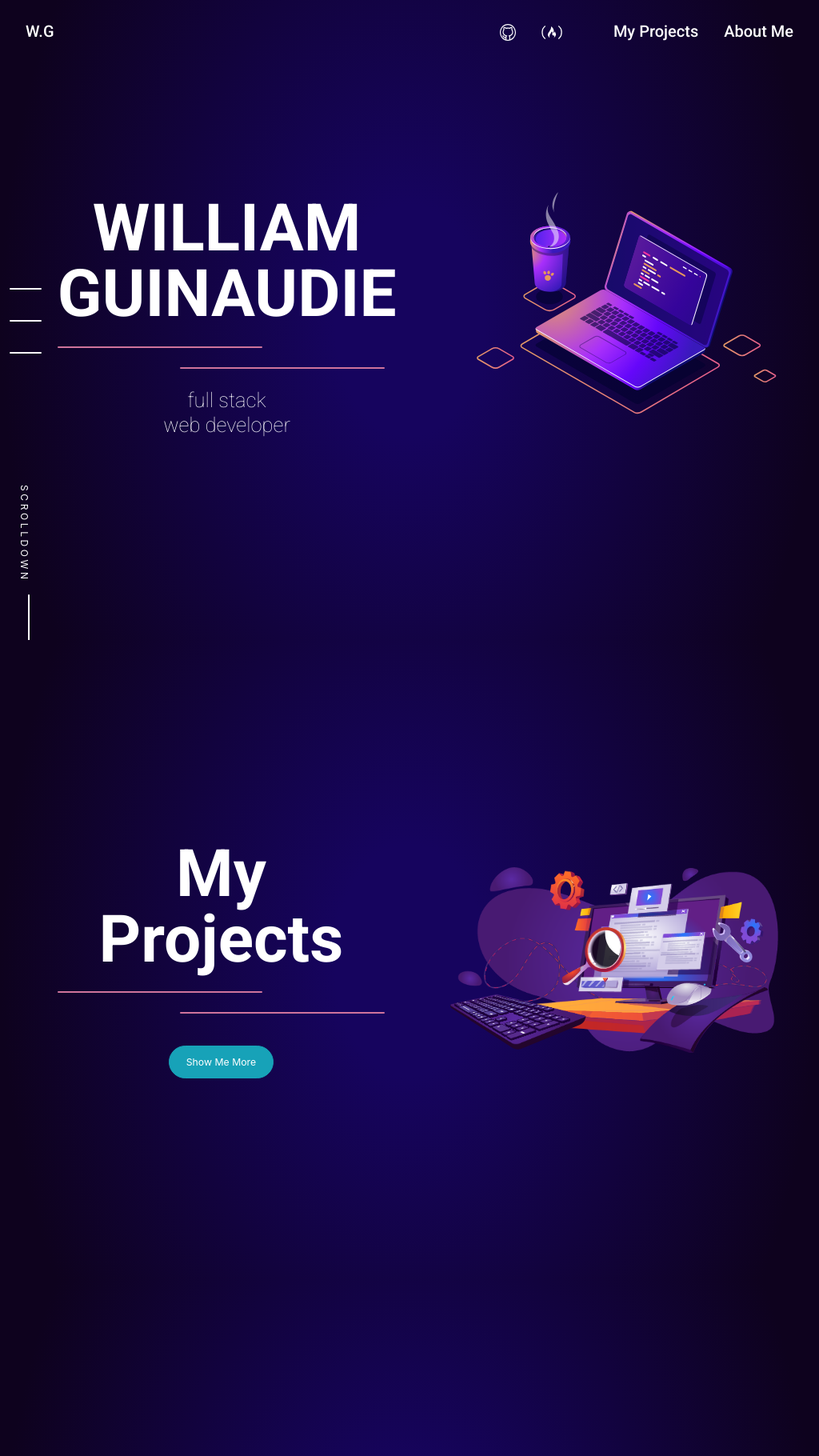
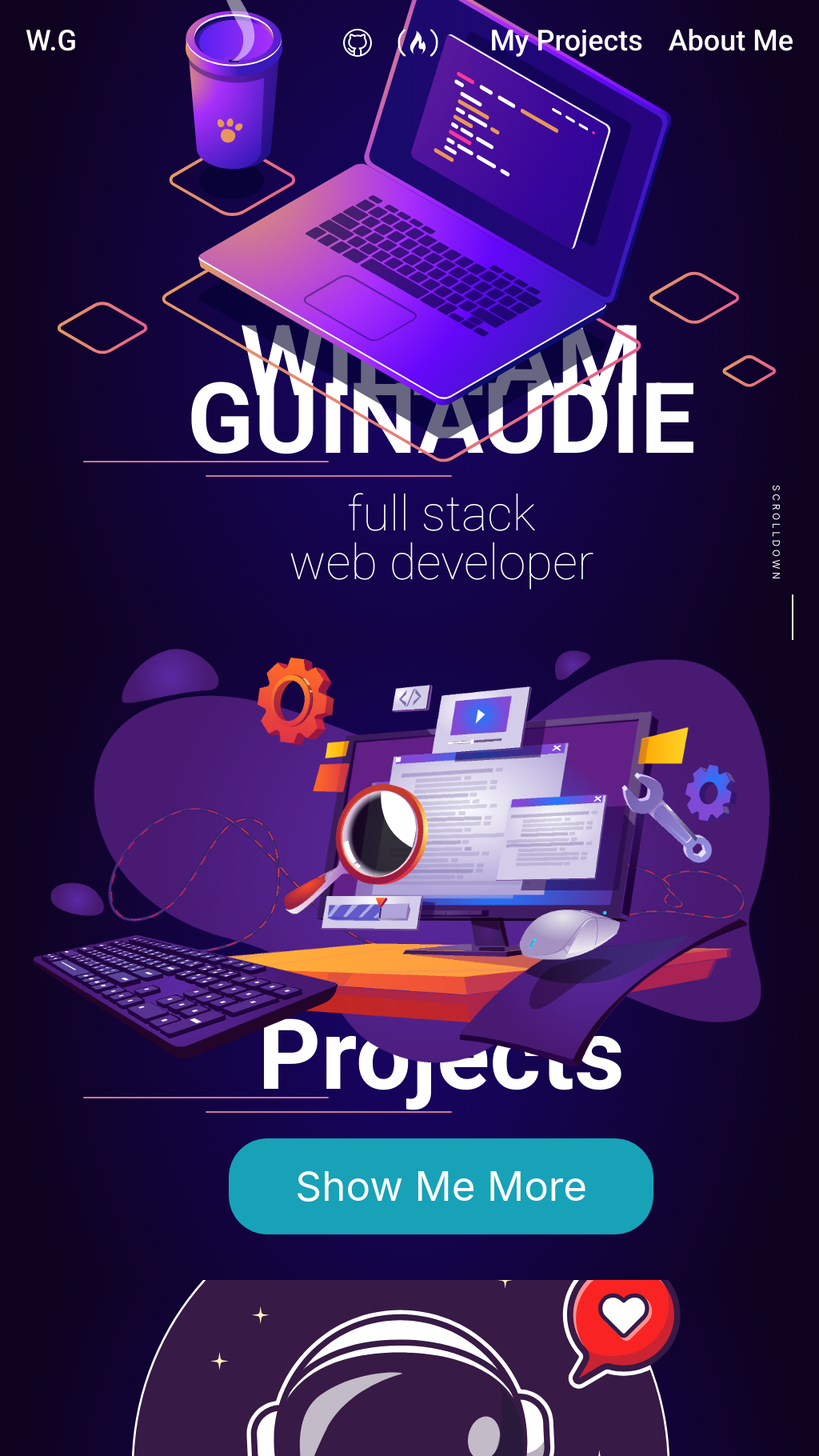
Before and after one commit to NeoHuncho/my-portfolio-old, a React (Create React App) app: page / in a window 1024 px wide. Shown: the top 1820 px of the page at 80% size. Built offline with nearby package versions, Linux system fonts and the light colour scheme.

Commit message:
added ipad responsiveness

```diff
--- a/src/components/AboutMe/AboutMe.css
+++ b/src/components/AboutMe/AboutMe.css
@@ -1,20 +1,44 @@
-@media screen and (max-width: 420px){
-.astronaut{
-    height: auto;
-    width: 80vw;
+@media screen and (max-width: 420px) {
+    .astronaut {
+        height: auto;
+        width: 80vw;
+    }
+    .svgAbout {
+        position: relative;
+        bottom: 20vh;
+        left: 8vw;
+    }
+}
 
+@media screen and (min-width: 1025px) {
+    .astronaut {
+        height: auto;
+        width: 30vw;
+    }
+    .svgAbout {
+        position: relative;
+        left: 62vw;
+    }
 }
-.svgAbout{
-    position: relative;
-    bottom:20vh;
-    left:8vw;
- }}
- @media screen and (min-width: 1024px){.astronaut{
-    height: auto;
-    width: 30vw;
-
+@media screen and (min-width:421px) and (max-width: 811px){
+    .astronaut {
+        height: auto;
+        width: 70vw;
+    }
+    .svgAbout {
+        position: relative;
+        bottom: 20vh;
+        left: 14vw;
+    }
 }
-.svgAbout{
-    position: relative;
-    left: 62vw;
- }}
+@media screen and (min-width:811px) and (max-width: 1025px){
+    .astronaut {
+        height: auto;
+        width: 70vw;
+    }
+    .svgAbout {
+        position: relative;
+        bottom: 20vh;
+        left: 14vw;
+    }
+}
--- a/src/components/FrontPage/FrontPage.css
+++ b/src/components/FrontPage/FrontPage.css
@@ -30,7 +30,7 @@
     }
 }
 
-@media screen and (min-width: 1024px) {
+@media screen and (min-width: 1025px) {
     .svgFront {
         position: relative;
         left: 52vw;
@@ -60,3 +60,66 @@
         transform: rotate(90deg);
     }
 }
+@media screen and (min-width:421px) and (max-width: 811px){
+    .svgFront {
+        position: relative;
+        bottom: 13vh;
+        right: 10vw;
+    }
+    .computerFront {
+        height: auto;
+        width: 120vw;
+    }
+    .scroolDown {
+        position: fixed;
+        font-size: 1.5vh;
+        bottom: 7vh;
+        right: 3.5vw;
+        line-height: 1;
+        letter-spacing: 0.3em;
+        writing-mode: vertical-rl;
+        color: #fff;
+    }
+    .lineSD {
+        position: fixed;
+        bottom: 3vh;
+        right: 0.1vw;
+        width: 8vh;
+        height: 2px;
+        border-radius: 5px;
+        background: white;
+        transform: rotate(90deg);
+    }
+}
+@media screen and (min-width:811px) and (max-width: 1025px){
+    .svgFront {
+        position: relative;
+        bottom: 13vh;
+        right: 8vw;
+    }
+    .computerFront {
+        height: auto;
+        width: 120vw;
+    }
+    .scroolDown {
+        position: fixed;
+        font-size: 1.5vh;
+        bottom: 7vh;
+        right: 3.5vw;
+        line-height: 1;
+        letter-spacing: 0.3em;
+        writing-mode: vertical-rl;
+        color: #fff;
+    }
+    .lineSD {
+        position: fixed;
+        bottom: 3vh;
+        right: 0.1vw;
+        width: 8vh;
+        height: 2px;
+        border-radius: 5px;
+        background: white;
+        transform: rotate(90deg);
+    }
+
+}
--- a/src/components/MyProjects/MyProjects.css
+++ b/src/components/MyProjects/MyProjects.css
@@ -10,7 +10,7 @@
     }
 }
 
-@media screen and (min-width: 1024px){
+@media screen and (min-width: 1025px){
     .svgProject{
         position: relative;
         left: 55vw;
@@ -20,3 +20,25 @@
         width: 40vw;
     }
 }
+@media screen and (min-width:421px) and (max-width: 811px){
+    .svgProject{
+        position: relative;
+        bottom:18vh;
+        left:4vw;
+     }
+    .computerProject{
+        height: auto;
+        width: 90vw;
+    }
+}
+@media screen and (min-width:811px) and (max-width: 1025px){
+    .svgProject{
+        position: relative;
+        bottom:16vh;
+        left:4vw;
+     }
+    .computerProject{
+        height: auto;
+        width: 90vw;
+    }
+}
--- a/src/components/NavBar/NavBar.css
+++ b/src/components/NavBar/NavBar.css
@@ -40,7 +40,7 @@
         margin-left: 5vw;
     }
 }
-@media screen and (min-width: 1024px){
+@media screen and (min-width: 1025px){
     .computer-hide{
         display: none;
     }
@@ -78,3 +78,79 @@
         width: 2vw;
     }
 }
+@media screen and (min-width:421px) and (max-width: 811px){
+    .computer-hide{
+        display: none;
+    }
+    .navbar {
+        position: fixed;
+        top: 0;
+        left: 0;
+        width: 100%;
+        display: flex;
+        align-items: center;
+
+        color: white;
+        font-family: Roboto;
+        font-weight: 500;
+        z-index: 1000;
+    }
+
+    .navbar__title {
+        margin-right: auto;
+        font-size: 150%;
+        padding: 12px 16px;
+    }
+
+    .navbar__item {
+        padding: 16px 16px;
+        cursor: pointer;
+        font-size: 175%;
+        vertical-align: middle;
+    }
+    .fcc {
+       height: auto;
+       width: 5.5vw;
+    }
+    .github{
+        width: 4vw;
+    }
+}
+@media screen and (min-width:811px) and (max-width: 1025px){
+    .computer-hide{
+        display: none;
+    }
+    .navbar {
+        position: fixed;
+        top: 0;
+        left: 0;
+        width: 100%;
+        display: flex;
+        align-items: center;
+
+        color: white;
+        font-family: Roboto;
+        font-weight: 500;
+        z-index: 1000;
+    }
+
+    .navbar__title {
+        margin-right: auto;
+        font-size: 200%;
+        padding: 12px 16px;
+    }
+
+    .navbar__item {
+        padding: 16px 16px;
+        cursor: pointer;
+        font-size: 225%;
+        vertical-align: middle;
+    }
+    .fcc {
+       height: auto;
+       width: 5vw;
+    }
+    .github{
+        width: 3.5vw;
+    }
+}
--- a/src/components/NavBar/NavBar.js
+++ b/src/components/NavBar/NavBar.js
@@ -2,18 +2,20 @@ import React from 'react'
 import './NavBar.css';
 import fcc from './Files/fcc.png';
 import github from './Files/github white.svg';
-import hamburger from './Files/hamburger.svg'
+import hamburger from './Files/hamburger.svg';
+
 export default function NavBar() {
     return (
         <header className='navbar'>
             <div className='navbar__title navbar__item'>W.G</div>
             <div className='navbar__item '>
-
+            <a href='https://github.com/NeoHuncho'  target="_blank">
                 <img className='github' src={github} alt='Free Code Camp link'/>
-            </div>
+            </a></div>
             <div className='navbar__item '>
-            <img className='fcc' src={fcc} alt='Free Code Camp link'/>
-            </div>
+            <a href='https://www.freecodecamp.org/neohuncho'  target="_blank">
+            <img className='fcc' src={fcc}  alt='Free Code Camp link'/>
+            </a></div>
             <div className='navbar__item '>
             <img className='hamburger computer-hide' src={hamburger} alt='menu'/>
             </div>
--- a/src/components/general.css
+++ b/src/components/general.css
@@ -71,7 +71,7 @@
     }
 }
 
-@media screen and (min-width: 1024px) {
+@media screen and (min-width: 1026px) {
     .titles {
         position: absolute;
         overflow: hidden;
@@ -152,3 +152,112 @@
         z-index: 100;
     }
 }
+@media screen and (min-width:421px) and (max-width: 811px) {
+    .title {
+        font-size: 12vw;
+        line-height: 9vh;
+        font-family: Roboto;
+        font-style: normal;
+        font-weight: 700;
+        color: #FFFFFF;
+    }
+    .titles {
+        margin: 0.13%;
+        width: 87.5%;
+        top: auto;
+        bottom: 7vh;
+        left: 10vw;
+        position: absolute;
+    }
+    .line1 {
+        margin-top: 2vh;
+        display: block;
+        width: 30vw;
+        height: 2px;
+        border-radius: 5px;
+        background: #CF749C;
+        ;
+    }
+    .line2 {
+        margin-top: 2vh;
+        margin-bottom: 2vh;
+        margin-left: 15vw;
+        display: block;
+        width: 30vw;
+        height: 2px;
+        border-radius: 5px;
+        background: #CF749C;
+    }
+    .subtitle {
+        font-family: Roboto;
+        font-style: normal;
+        font-weight: 100;
+        font-size: 6vw;
+        line-height: 6vw;
+        color: #FFFFFF;
+    }
+    .button {
+        margin-top: 2vh;
+        font-size: 5vw;
+        border-radius: 6vh;
+        padding-left: 8vw;
+        padding-right: 8vw;
+        padding-top: 2vw;
+        padding-bottom: 2vw;
+    }
+}
+@media screen and (min-width:811px) and (max-width: 1025px){
+    .title {
+        margin-top: 2vh;
+        font-size: 12vw;
+        line-height: 9vh;
+        font-family: Roboto;
+        font-style: normal;
+        font-weight: 700;
+        color: #FFFFFF;
+    }
+    .titles {
+        margin: 0.13%;
+        width: 87.5%;
+        top: auto;
+        bottom: 7vh;
+        left: 10vw;
+        position: absolute;
+    }
+    .line1 {
+        margin-top: 2vh;
+        display: block;
+        width: 30vw;
+        height: 2px;
+        border-radius: 5px;
+        background: #CF749C;
+        ;
+    }
+    .line2 {
+        margin-top: 2vh;
+        margin-bottom: 2vh;
+        margin-left: 15vw;
+        display: block;
+        width: 30vw;
+        height: 2px;
+        border-radius: 5px;
+        background: #CF749C;
+    }
+    .subtitle {
+        font-family: Roboto;
+        font-style: normal;
+        font-weight: 100;
+        font-size: 6vw;
+        line-height: 6vw;
+        color: #FFFFFF;
+    }
+    .button {
+        margin-top: 2vh;
+        font-size: 5vw;
+        border-radius: 6vh;
+        padding-left: 8vw;
+        padding-right: 8vw;
+        padding-top: 2vw;
+        padding-bottom: 2vw;
+    }
+}
```
